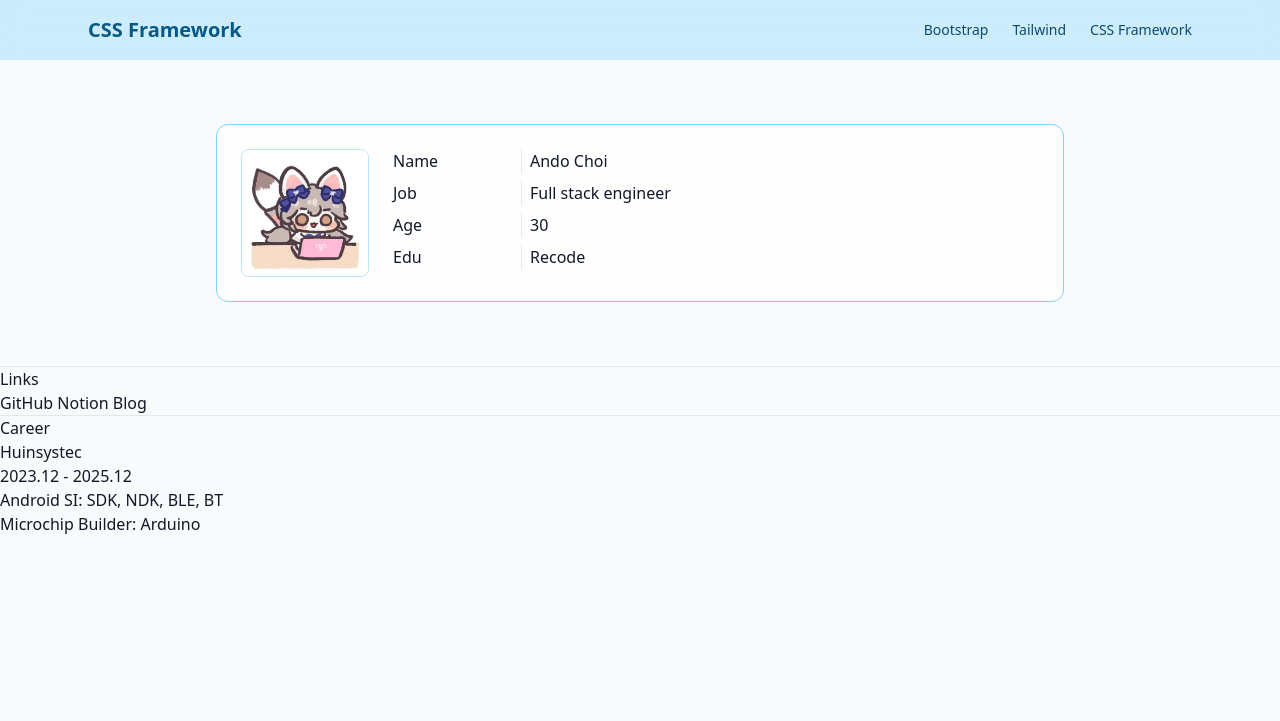
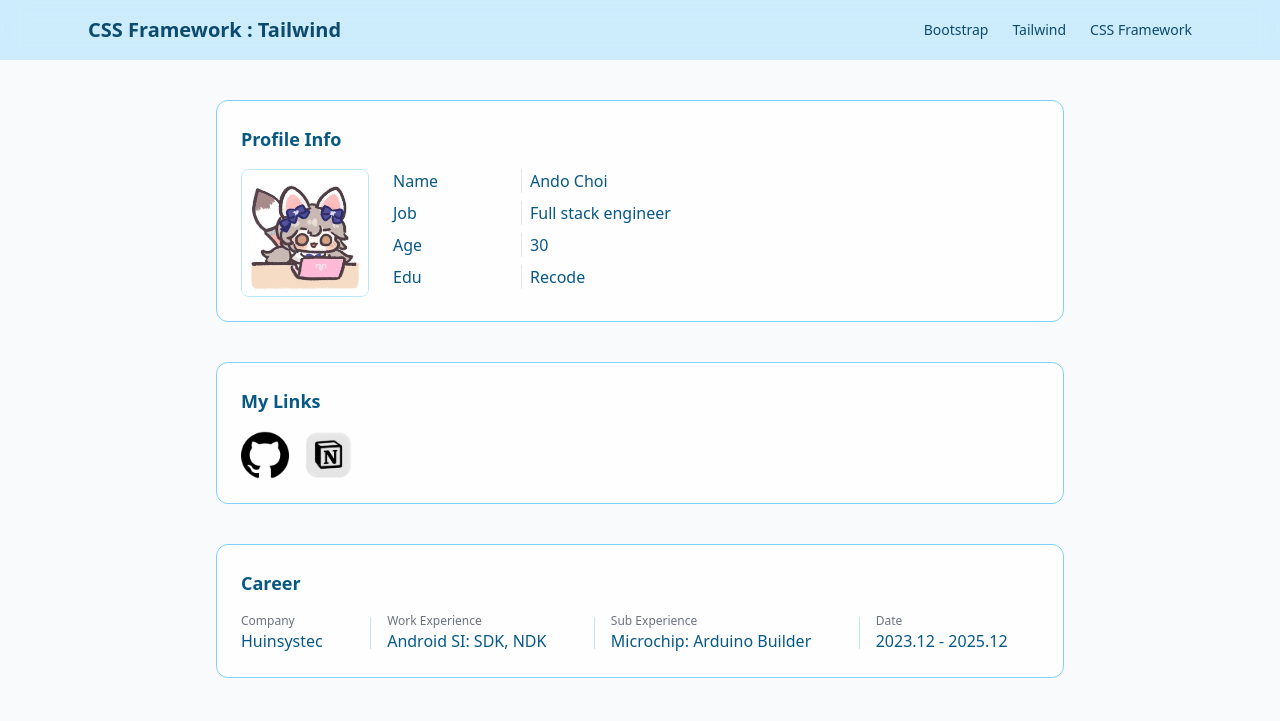
Before and after one commit to andoricano/PrivateLab, a website: page CssFrameworkCompare/tailwind.html in a window 1280 px wide. Drawn offline with nearby package versions, Linux system fonts and the light colour scheme.

Commit message:
[feat] footer 배치 완료. Grid로 구성했는데 GPT로 진행 간단하게 학습 완료.

```diff
--- a/CssFrameworkCompare/tailwind.html
+++ b/CssFrameworkCompare/tailwind.html
@@ -11,15 +11,15 @@
     <script src="https://cdn.tailwindcss.com"></script>
 </head>
 
-<body class="bg-gray-50 text-gray-900 antialiased">
+<body class="bg-gray-50 text-sky-800 antialiased">
 
 
     <header class="bg-sky-200/70 backdrop-blur-md text-sky-900">
 
         <!-- 최대 가로폭 72rem, mx는 margin x축의 줄임말. 나머지는 예상대로 padding x, y축과 flex 속성들 -->
         <nav class="max-w-6xl mx-auto px-6 py-4 flex items-center justify-between">
-            <h1 class="text-xl font-bold text-sky-800">
-                CSS Framework
+            <h1 class="text-xl font-bold">
+                CSS Framework : Tailwind
             </h1>
 
             <!-- 1gap 당 4px. , sm = 14px -->
@@ -45,10 +45,11 @@
 
     <main>
         <section>
-            <div class="max-w-4xl mx-auto px-6 py-16">
-                <div class="flex gap-6 items-start
-                    border border-sky-300 rounded-xl
-                    bg-white/80 p-6 min-w-[500px]">
+            <div class="max-w-4xl mx-auto px-6 py-10">
+                <div class="flex flex-col border border-sky-300 rounded-xl bg-white/80 p-6">
+                    <p class="text-lg font-semibold mb-4">Profile Info</p>
+
+                    <div class="flex gap-6 items-start min-w-[500px]">
 
                         <img src="./profile.jpg" alt="profile image"
                             class="w-32 h-32 rounded-lg object-cover border border-sky-200">
@@ -77,29 +78,72 @@
                 </div>
         </section>
 
-        <hr>
+        <section>
 
-        <section id="links">
-            <h2>Links</h2>
-            <div class="link-group">
-                <a href="#">GitHub</a>
-                <a href="#">Notion</a>
-                <a href="#">Blog</a>
+            <div class="max-w-4xl mx-auto px-6 pb-10">
+                <div class="flex flex-col border border-sky-300 rounded-xl bg-white/80 p-6">
+                    <div class="text-lg font-semibold mb-4">My Links</div>
+
+                    <div class="flex gap-6 items-start min-w-[500px]">
+                        <div class="flex gap-4 items-center">
+
+                            <a href="#">
+                                <img src="./github.png" alt="GitHub" class="w-auto h-auto max-h-12 max-w-12">
+                            </a>
+
+                            <a href="#">
+                                <img src="./notion.png" alt="Notion" class="w-auto h-auto max-h-12 max-w-12">
+                            </a>
+
+                        </div>
+
+                    </div>
+                </div>
             </div>
         </section>
     </main>
 
-    <footer id="career">
-        <hr>
-        <h2>Career</h2>
-        <article>
-            <h3>Huinsystec</h3>
-            <p>2023.12 - 2025.12</p>
-            <ul>
-                <li>Android SI: SDK, NDK, BLE, BT</li>
-                <li>Microchip Builder: Arduino</li>
-            </ul>
-        </article>
+    <footer>
+
+
+
+        <div class="max-w-4xl mx-auto px-6 pb-10">
+            <div class="flex flex-col border border-sky-300 rounded-xl bg-white/80 p-6">
+                <div class="text-lg font-semibold mb-4">Career</div>
+
+                <div class="grid grid-cols-[auto_1px_auto_1px_auto_1px_auto] gap-x-4 items-center w-full">
+
+                    <div class="flex flex-col">
+                        <span class="text-xs text-gray-500">Company</span>
+                        <span class="font-medium">Huinsystec</span>
+                    </div>
+
+                    <div class="w-[1px] h-8 bg-sky-200"></div>
+
+                    <div class="flex flex-col">
+                        <span class="text-xs text-gray-500">Work Experience</span>
+                        <span class="font-medium">Android SI: SDK, NDK</span>
+                    </div>
+
+                    <div class="w-[1px] h-8 bg-sky-200"></div>
+
+                    <div class="flex flex-col">
+                        <span class="text-xs text-gray-500">Sub Experience</span>
+                        <span class="font-medium">Microchip: Arduino Builder</span>
+                    </div>
+
+                    <div class="w-[1px] h-8 bg-sky-200"></div>
+
+                    <div class="flex flex-col">
+                        <span class="text-xs text-gray-500">Date</span>
+                        <span class="font-medium whitespace-nowrap">2023.12 - 2025.12</span>
+                    </div>
+
+                </div>
+            </div>
+        </div>
+
+
     </footer>
 
 </body>
```
Also changed, not shown: CssFrameworkCompare/github.png (added), CssFrameworkCompare/notion.png (added). Lines whose indentation alone changed are shown as unchanged.
